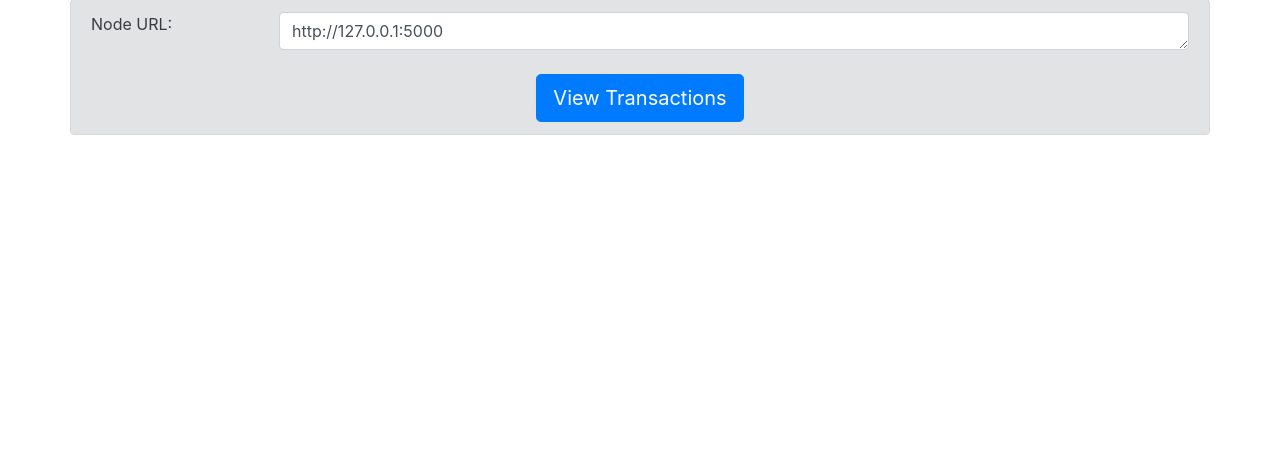
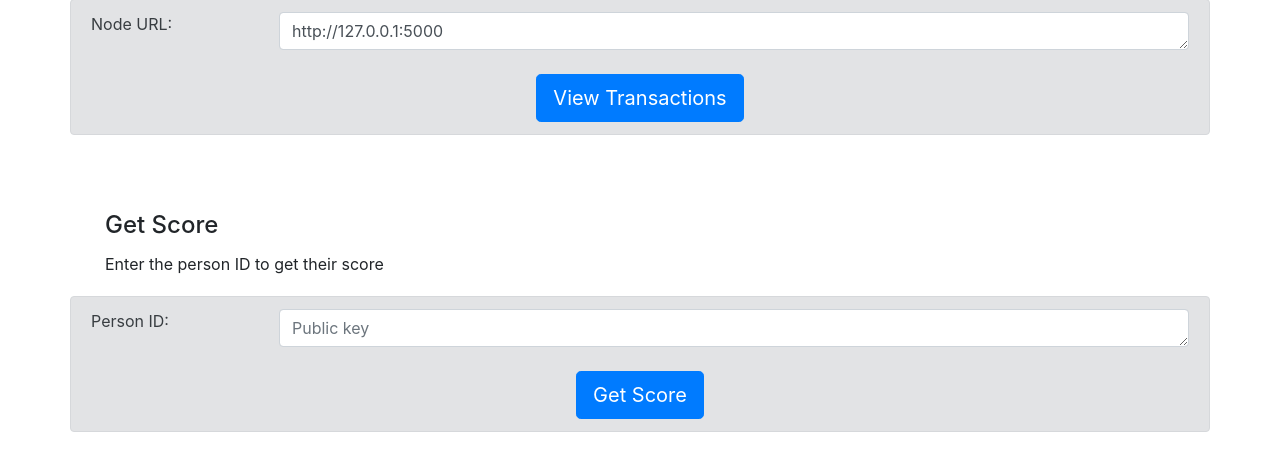
Before and after one commit to GreenBayRules/EvenPrompt2, a Flask app: template EvenV2/blockchain_client/templates/view_transactions.html in a window 1280 px wide. Shown: the part 160-631 px from the top of the page. Run offline with Flask 2, Linux system fonts and the light colour scheme; the template is opened without the code that fills it, so the values that code supplies are empty; some libraries are stand-ins or nearby versions.

Commit message:
add ui for get score

```diff
--- a/EvenV2/blockchain_client/templates/view_transactions.html
+++ b/EvenV2/blockchain_client/templates/view_transactions.html
@@ -86,6 +86,39 @@
       </table>
     </div>
 
+    <!-- Blockchain Get Score -->
+    <div class="container">
+      <div class="row">
+        <div class="col-lg-12">
+
+          <div class="card-body">
+            <h4 class="card-title">Get Score</h4>
+            <p class="card-text">Enter the person ID to get their score</p>
+          </div>
+
+        </div>
+      </div>
+    </div>
+
+    <div class="container alert alert-secondary">
+
+        <div class="row">
+          <label class="col-sm-2">Person ID:</label>
+          <div class="col-sm-10">
+            <textarea id="person_id" rows="1" class="form-control" placeholder="Public key"></textarea>
+          </div>
+        </div>
+
+        <br>
+
+        <div class="row">
+          <div class="col-lg-12 text-center">
+            <input type="button" id="get_score" class="btn btn-primary btn-lg" value="Get Score">
+          </div>
+        </div>
+
+    </div>
+
 
     <!-- Bootstrap core JavaScript -->
     <script src="/static/vendor/jquery/jquery.min.js"></script>
```
